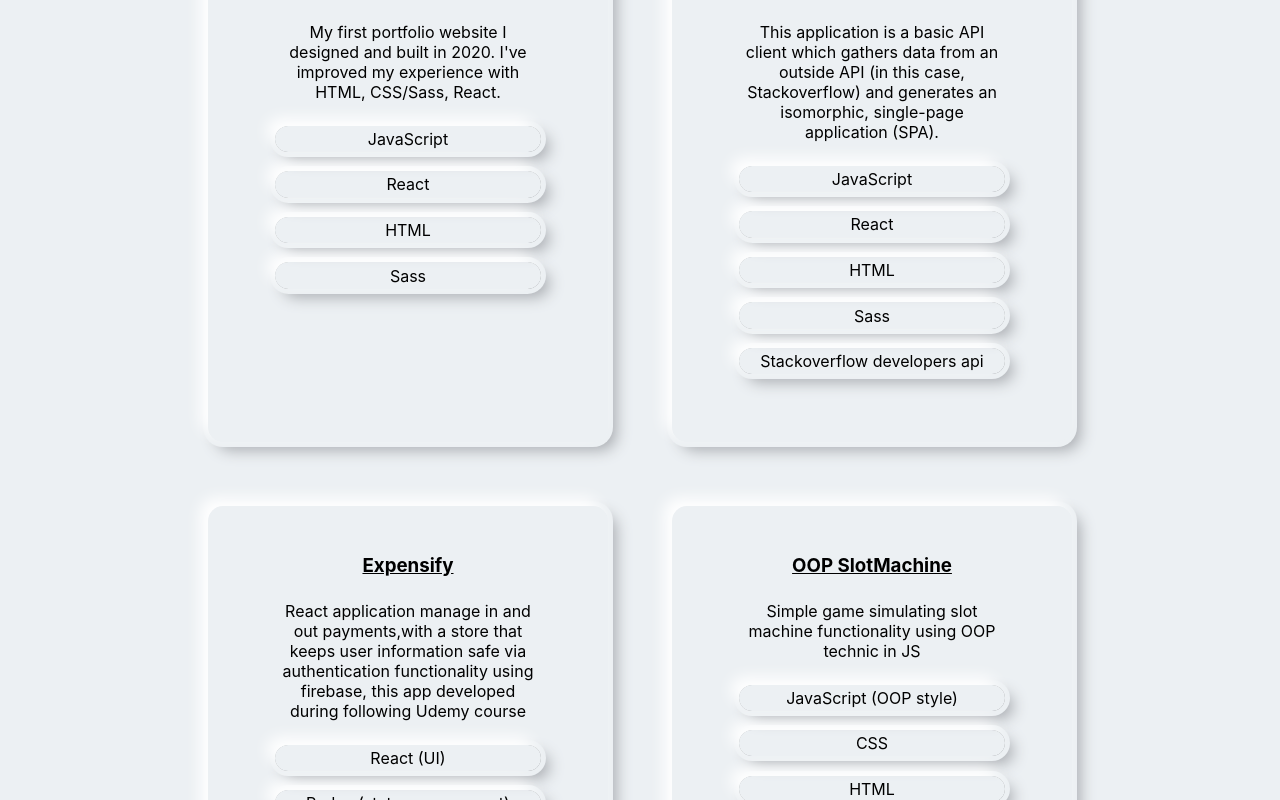
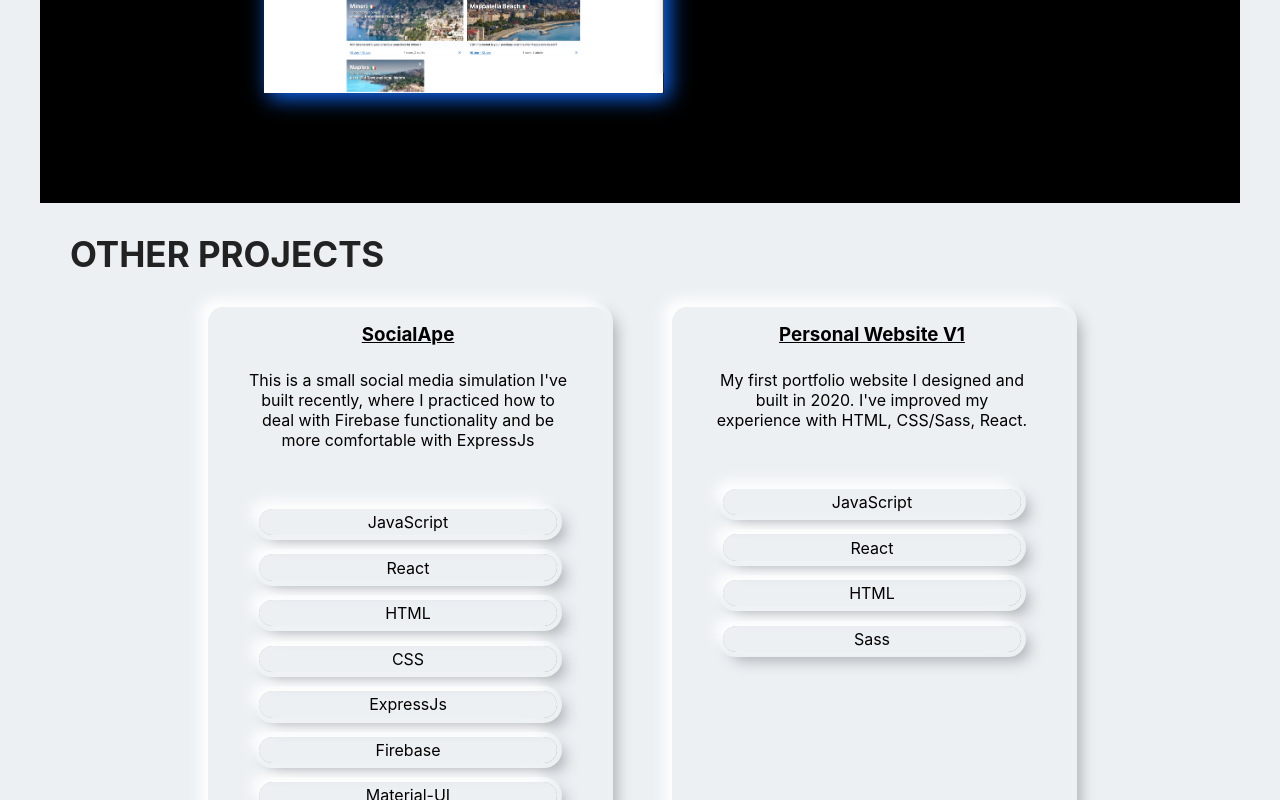
Before and after one commit to Maher-Reven/portfolio-v2, a React (Create React App) app: page / in a window 1280 px wide. Shown: the part 2600-3400 px from the top of the page. Built offline with nearby package versions, Linux system fonts and the light colour scheme.

Commit message:
adjust styling and add recent project to the list

```diff
--- a/src/App.css
+++ b/src/App.css
@@ -28,6 +28,7 @@
 body {
   background-color: var(--sectionColor);
   overflow-x: hidden;
+  margin: 0 auto;
 }
 
 
@@ -53,6 +54,8 @@ section {
 
 main {
   overflow: hidden;
+  max-width: 1200px;
+  margin: 0 auto;
 }
 
 section h2 {
--- a/src/components/experience/experience.css
+++ b/src/components/experience/experience.css
@@ -15,9 +15,10 @@
 }
 
 .exp-card {
-  min-width: 250px;
+  width: 100%;
+  max-width: 250px;
   height: 350px;
-  margin: 2rem;
+  margin: 2rem 2rem 1rem 2rem;
   padding: 25px;
   box-shadow: var(--shadow);
   margin-bottom: 1rem;
--- a/src/components/projects/OtherProjects/OtherProjects.js
+++ b/src/components/projects/OtherProjects/OtherProjects.js
@@ -1,13 +1,20 @@
-import React from "react";
+import React, { Fragment } from "react";
 import "./otherprojects.css";
 
 const projects = [
   {
+    title: "SocialApe",
+    link: "https://socialape-6a4b8.web.app/",
+    description:
+      "This is a small social media simulation I've built recently, where I practiced how to deal with Firebase functionality and be more comfortable with ExpressJs",
+    usedTechs: ["JavaScript", "React", "HTML", "CSS", "ExpressJs", "Firebase", "Material-UI"]
+  },
+  {
     title: "Personal Website V1",
-    link: "#",
+    link: "https://maherkurdiportfolio.netlify.app/",
     description:
       "My first portfolio website I designed and built in 2020. I've improved my experience with HTML, CSS/Sass, React.",
-    usedTechs: ["JavaScript", "React", "HTML", "Sass"],
+    usedTechs: ["JavaScript", "React", "HTML", "Sass"]
   },
   {
     title: "Isomorphic React",
@@ -34,7 +41,6 @@ const projects = [
       "Express (Server)",
     ],
   },
-
   {
     title: "OOP SlotMachine",
     link: "https://github.com/moesi88/OOP-slotMachine2",
@@ -99,7 +105,12 @@ function OtherProjects() {
     });
   };
 
-  return <div className="other-projects-wrapper">{renderProjects()}</div>;
+  return <section className="other_projects">
+    <h2>Other Projects</h2>
+    <div className="other-projects-wrapper">
+      {renderProjects()}
+    </div>
+  </section>;
 }
 
 export default OtherProjects;
--- a/src/components/projects/OtherProjects/otherprojects.css
+++ b/src/components/projects/OtherProjects/otherprojects.css
@@ -1,3 +1,9 @@
+.other_projects h2 {
+  font-size: 35px;
+  text-transform: uppercase;
+  color: rgb(34, 34, 34);
+}
+
 .other-projects-wrapper {
   display: flex;
   flex-wrap: wrap;
@@ -9,9 +15,13 @@
   width: 25rem;
   background-color: var(--cardBackground);
   margin: 2rem;
-  padding: 3rem;
+  padding: 1rem;
   border-radius: 15px;
   box-shadow: var(--shadow);
+}
+
+.project-card ul {
+  padding: 1rem;
 }
 
 .project-card ul li {
--- a/src/components/skills/skills.css
+++ b/src/components/skills/skills.css
@@ -12,13 +12,15 @@
 }
 
 .skill-card {
-  margin: 10px;
-  min-width: 250px;
+  margin: 2rem 2rem 1rem 2rem;
+  max-width: 250px;
+  width: 100%;
   text-align: center;
-  padding: 20px;
+  padding: 1rem;
   border-radius: 20px;
-  box-shadow:var(--shadow);
+  box-shadow: var(--shadow);
 }
+
 .skill-card ul {
   list-style: none;
   font-size: 1.08rem;
@@ -29,7 +31,7 @@
   opacity: 0.7;
   padding: 15px;
   border-radius: 25%;
-  box-shadow:var(--shadow);
+  box-shadow: var(--shadow);
   margin-bottom: 1rem;
 }
 
```
